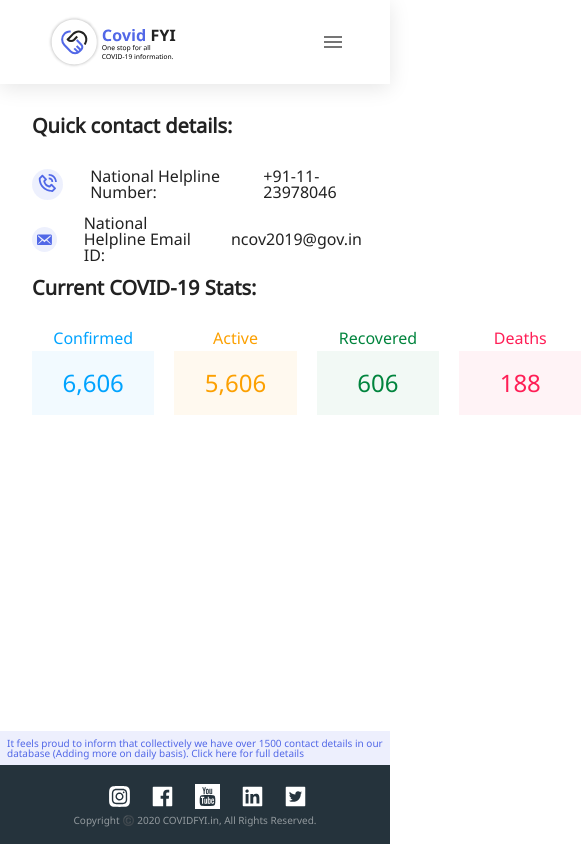
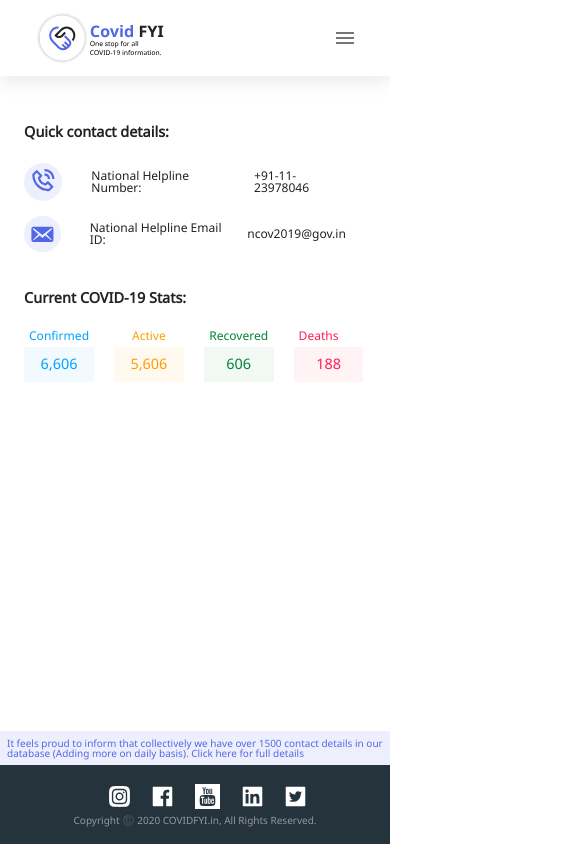
Before and after one commit to covidFYI/frontend, a Next.js app: page / in a window 390 px wide. Shown: the whole page, 585 px wide, since content can reach past the window. Built offline with nearby package versions, Linux system fonts and the light colour scheme.

Commit message:
Typographical fixes and improvements

```diff
--- a/public/css/components.css
+++ b/public/css/components.css
@@ -154,10 +154,14 @@ div.dropdown-navigation a.nav-item:hover {
     align-items: center;
 }
 
+.stat.danger, .stat.danger > .stat--number {
+    margin-right: 0px;
+}
+
 .stat--number {
     margin: 5px 20px 0 0;
-    padding: 20px;
-    font-size: 24px;
+    padding: 0.7em;
+    font-size: 1.2em;
     min-width: 6ch;
     text-align: center;
 }
@@ -198,6 +202,10 @@ div.dropdown-navigation a.nav-item:hover {
     background-color: var(--success-light)
 }
 
+.contact-details, .statistics {
+    margin-top: 2em;
+}
+
 @media only screen and (max-width: 991px) {
     .hide-991 {
         display: none !important;
@@ -215,7 +223,7 @@ div.dropdown-navigation a.nav-item:hover {
     }
 
     .information > * {
-        min-width: 350px;
+        min-width: 320px;
         max-width: 600px;
     }
 }
--- a/public/css/typography.css
+++ b/public/css/typography.css
@@ -7,6 +7,7 @@
 :root {
     font-family: 'Noto Sans', sans-serif;
     line-height: 1.618;
+    font-size: calc(12px + (18 - 12) * ((100vw - 380px) / (1440 - 380)));
 }
 
 h1, h2, h3, h4, h5, h6 {
@@ -15,22 +16,22 @@ h1, h2, h3, h4, h5, h6 {
 }
 
 h1 {
-    font-size: 30px;
+    font-size: 3em;
 }
 h2 {
-    font-size: 24px;
+    font-size: 2.5em;
 }
 h3 {
-    font-size: 22px;
+    font-size: 2em;
 }
 h4 {
-    font-size: 20px;
+    font-size: 1.8em;
 }
 h5 {
-    font-size: 18px;
+    font-size: 1.2em;
 }
 h6 {
-    font-size: 16px;
+    font-size: 1em;
 }
 
 .link {
--- a/src/components/ContactDetails.js
+++ b/src/components/ContactDetails.js
@@ -4,7 +4,7 @@ export default class ContactDetails extends Component {
     render() {
         return (
             <div className="contact-details">
-                <h4>Quick contact details:</h4>
+                <h5>Quick contact details:</h5>
                 <div className="contact-info">
                     <div className="contact">
                         <div className="icon">
--- a/src/components/Statistics.js
+++ b/src/components/Statistics.js
@@ -4,7 +4,7 @@ export default class Statistics extends Component {
     render() {
         return (
             <div className="statistics">
-                <h4>Current COVID-19 Stats:</h4>
+                <h5>Current COVID-19 Stats:</h5>
                 <div className="statistics-info">
                     <div className="stat info">
                         <div className="stat--label">Confirmed</div>
```
